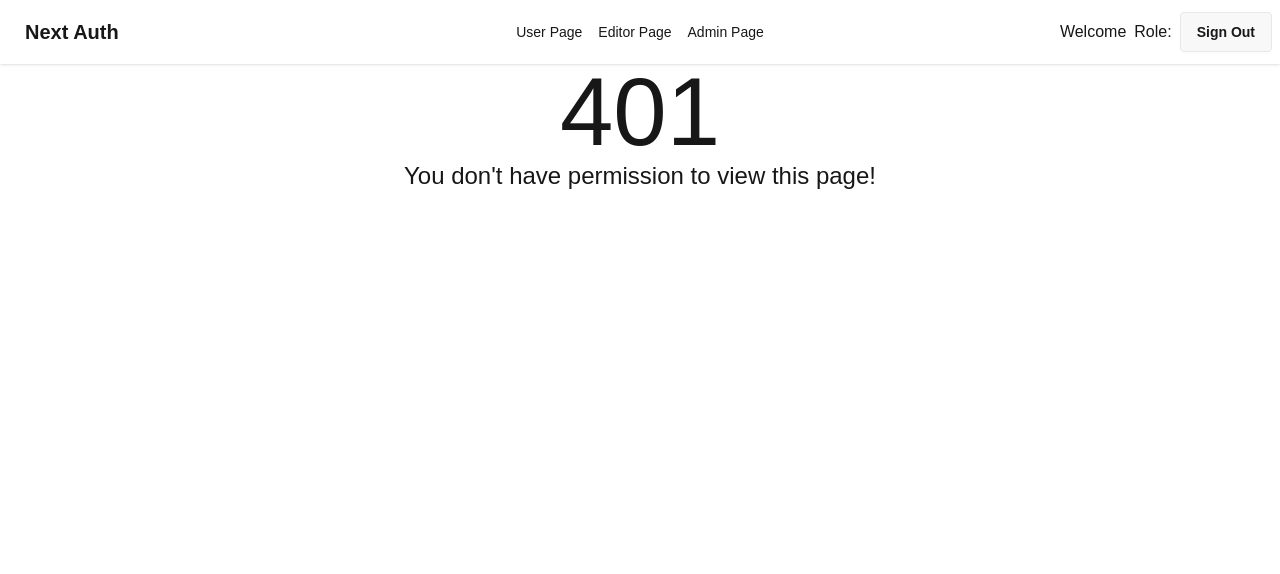
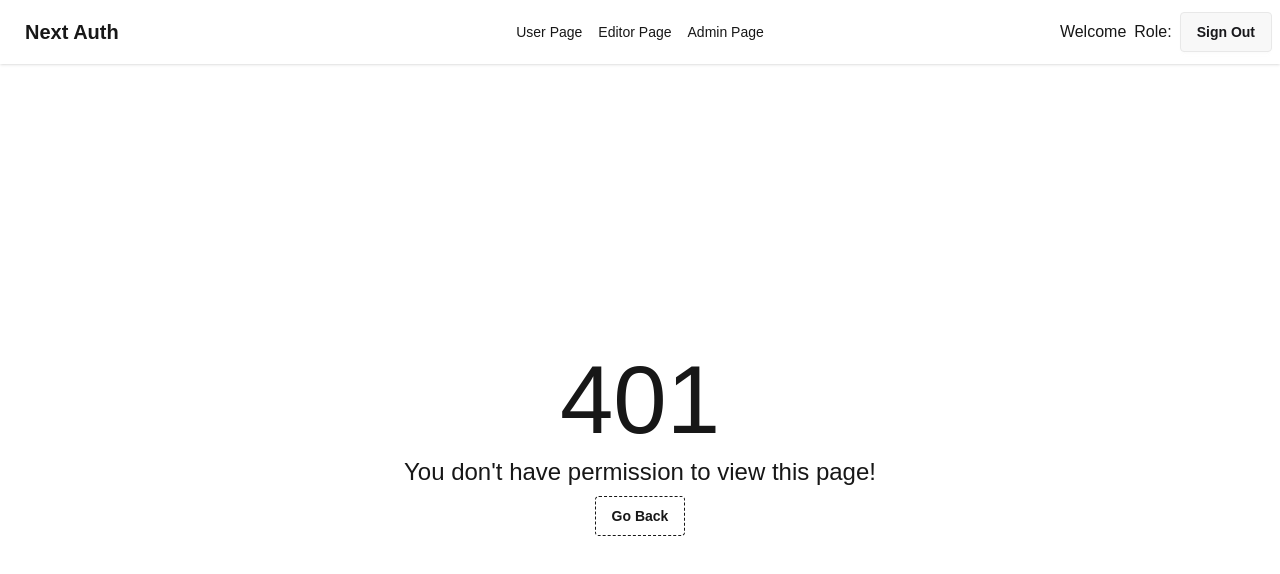
Before and after one commit to yusufyunuskaymaz/next-auth, a Next.js app: page /unauthorized in a window 1280 px wide. Shown: the top 574 px of the page. Built offline with nearby package versions, Linux system fonts and the light colour scheme; no server answers.

Commit message:
feat: add height and style to authorized pages

```diff
--- a/app/unauthorized/page.tsx
+++ b/app/unauthorized/page.tsx
@@ -1,13 +1,24 @@
+"use client";
+
+import { useRouter } from "next/navigation";
 import React from "react";
 
 const page = () => {
+  const router = useRouter();
+
   return (
-    <div className="flex justify-center">
-
-    <div className="flex justify-center text-center flex-col">
-      <h1 className="text-8xl">401</h1>
-      <h2 className="text-2xl">You don't have permission to view this page!</h2>
-    </div>
+    <div className="h-[95vh]">
+      <div className="h-full flex justify-center">
+        <div className="flex justify-center text-center flex-col gap-2 items-center">
+          <h1 className="text-8xl">401</h1>
+          <h2 className="text-2xl">
+            You don't have permission to view this page!
+          </h2>
+          <button onClick={() => router.back()} className="btn btn-dash">
+            Go Back
+          </button>
+        </div>
+      </div>
     </div>
   );
 };
--- a/app/user/page.tsx
+++ b/app/user/page.tsx
@@ -1,11 +1,13 @@
-import React from 'react'
+ import React from "react";
 
 const page = () => {
   return (
-    <div>
-      user page
+    <div className="h-[95vh]">
+      <div className="h-full flex items-center justify-center">
+        <p>user page</p>
+      </div>
     </div>
-  )
-}
+  );
+};
 
-export default page
+export default page;
```
